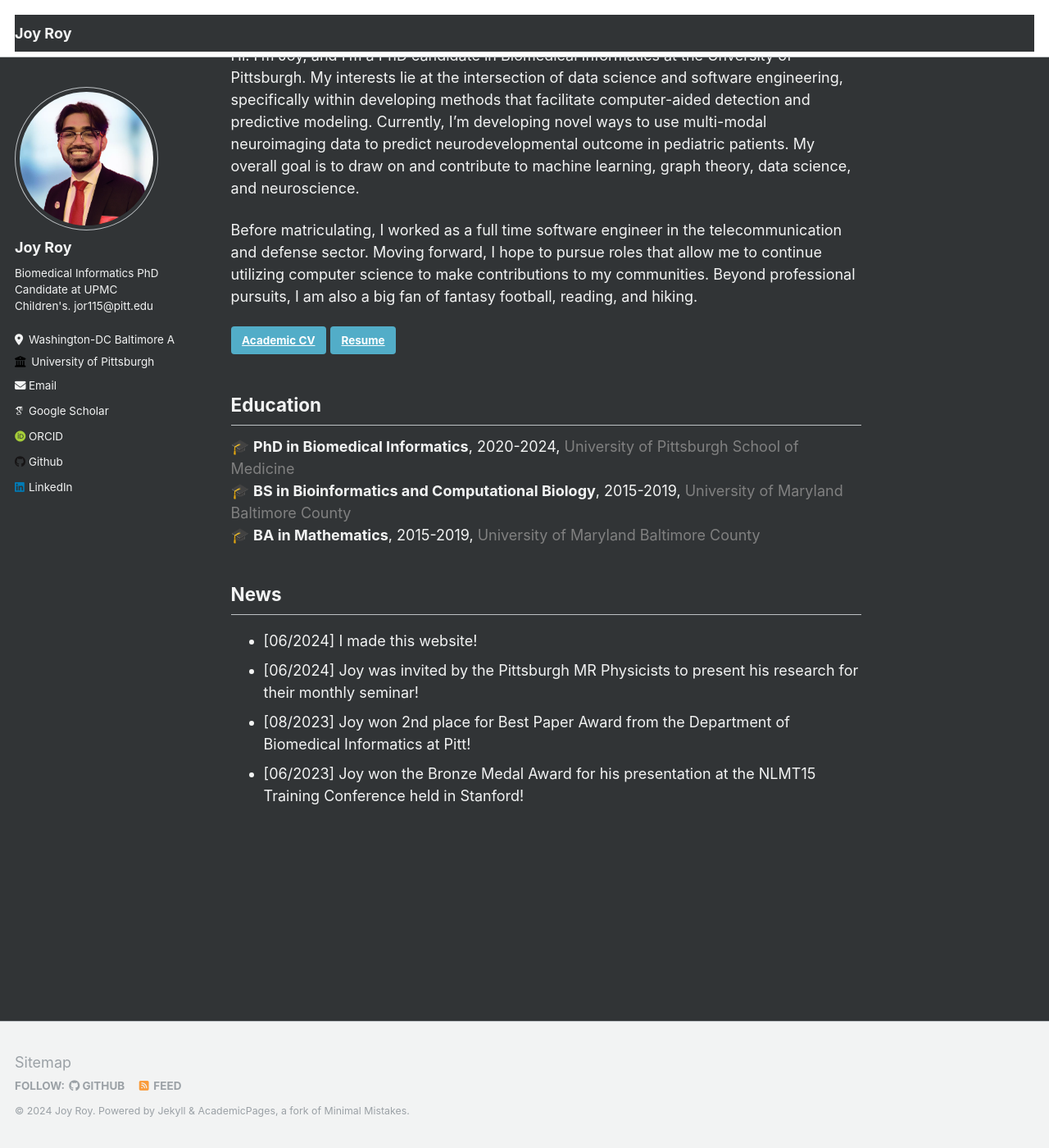
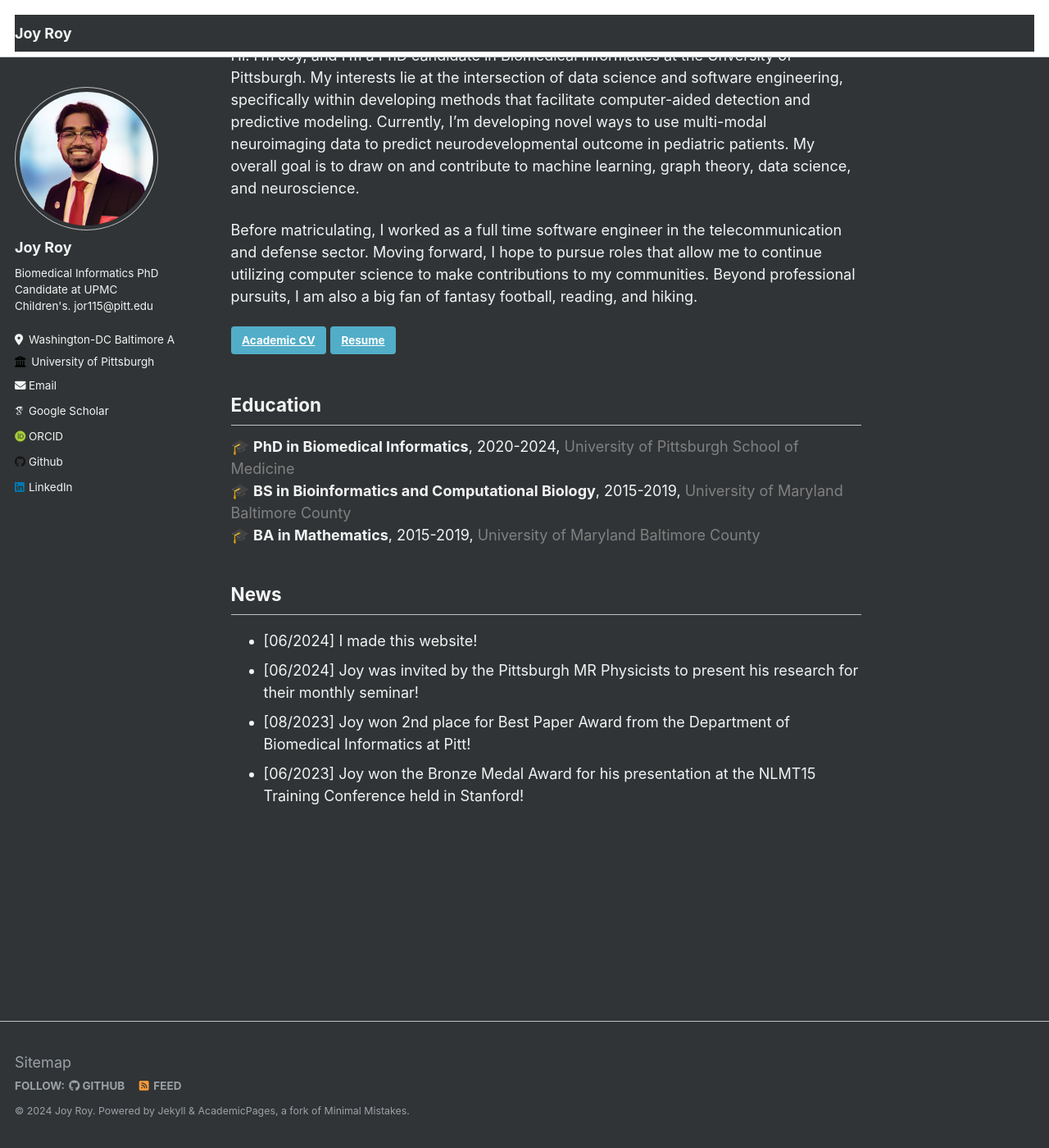
Before and after one commit to overjoyroy/overjoyroy.github.io, a Jekyll site: the page built from _pages/about.md, in a window 1280 px wide and 1400 px high, scrolled down 94 px. Shown: the whole window at 82% size. Built offline with Jekyll 4.4.1, drawn with Linux system fonts in a browser that asks for light colours; some web fonts are replaced.

```diff
--- a/_sass/_footer.scss
+++ b/_sass/_footer.scss
@@ -20,7 +20,7 @@
           animation: intro 0.3s both;
   -webkit-animation-delay: 0.45s;
           animation-delay: 0.45s;
-  background-color: $lighter-gray;
+  background-color: $darker-gray;
   border-top: 1px solid $light-gray;
 
   footer {
--- a/_sass/_navigation.scss
+++ b/_sass/_navigation.scss
@@ -373,10 +373,10 @@
 
 .toc {
   font-family: $sans-serif-narrow;
-  color: $gray;
+  color: $text-color;
   text-transform: uppercase;
   letter-spacing: 1px;
-  background-color: #fff;
+  background-color: $background-color ;
   border: 1px solid $border-color;
   border-radius: $border-radius;
   box-shadow: $box-shadow;
```
